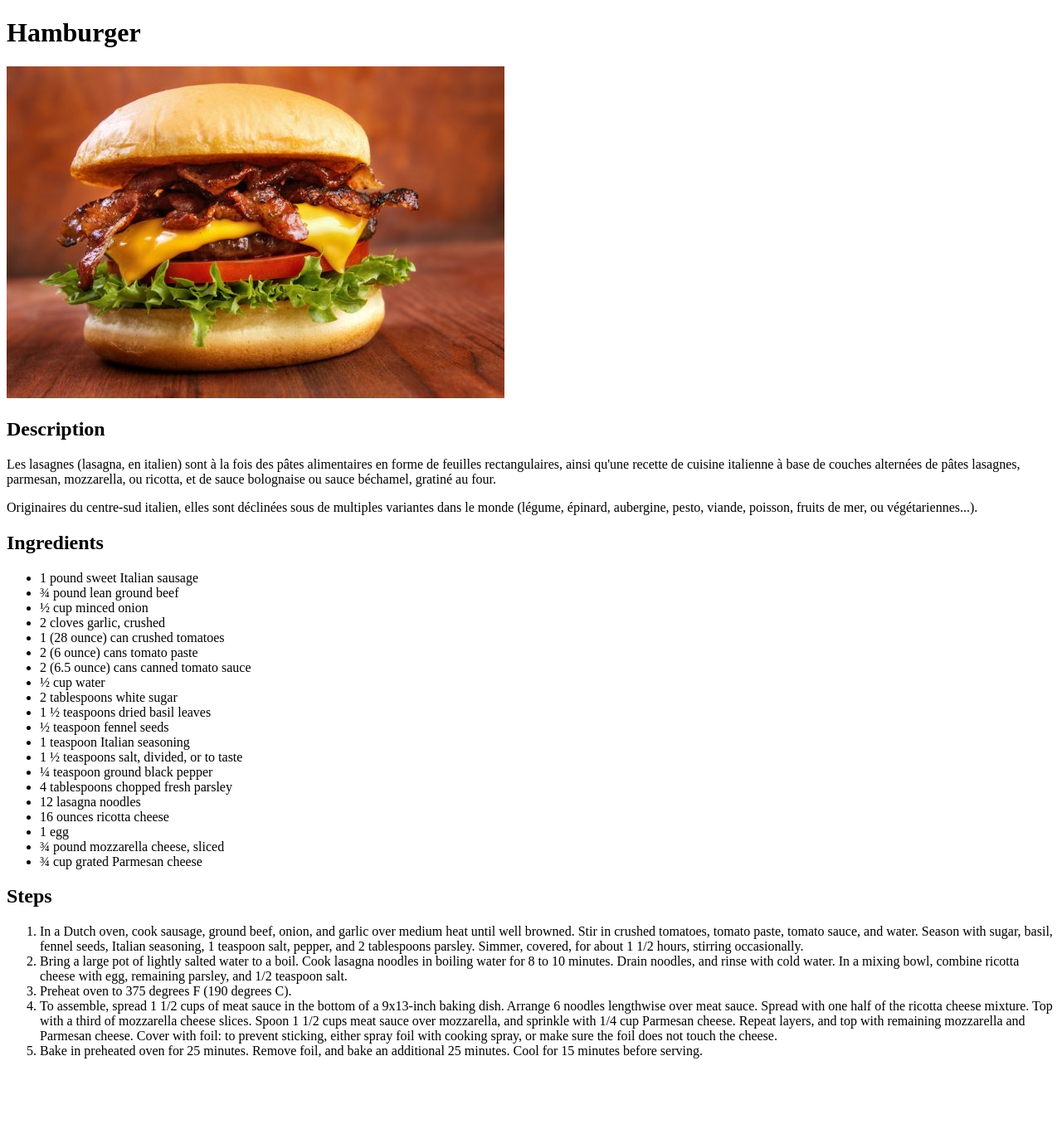
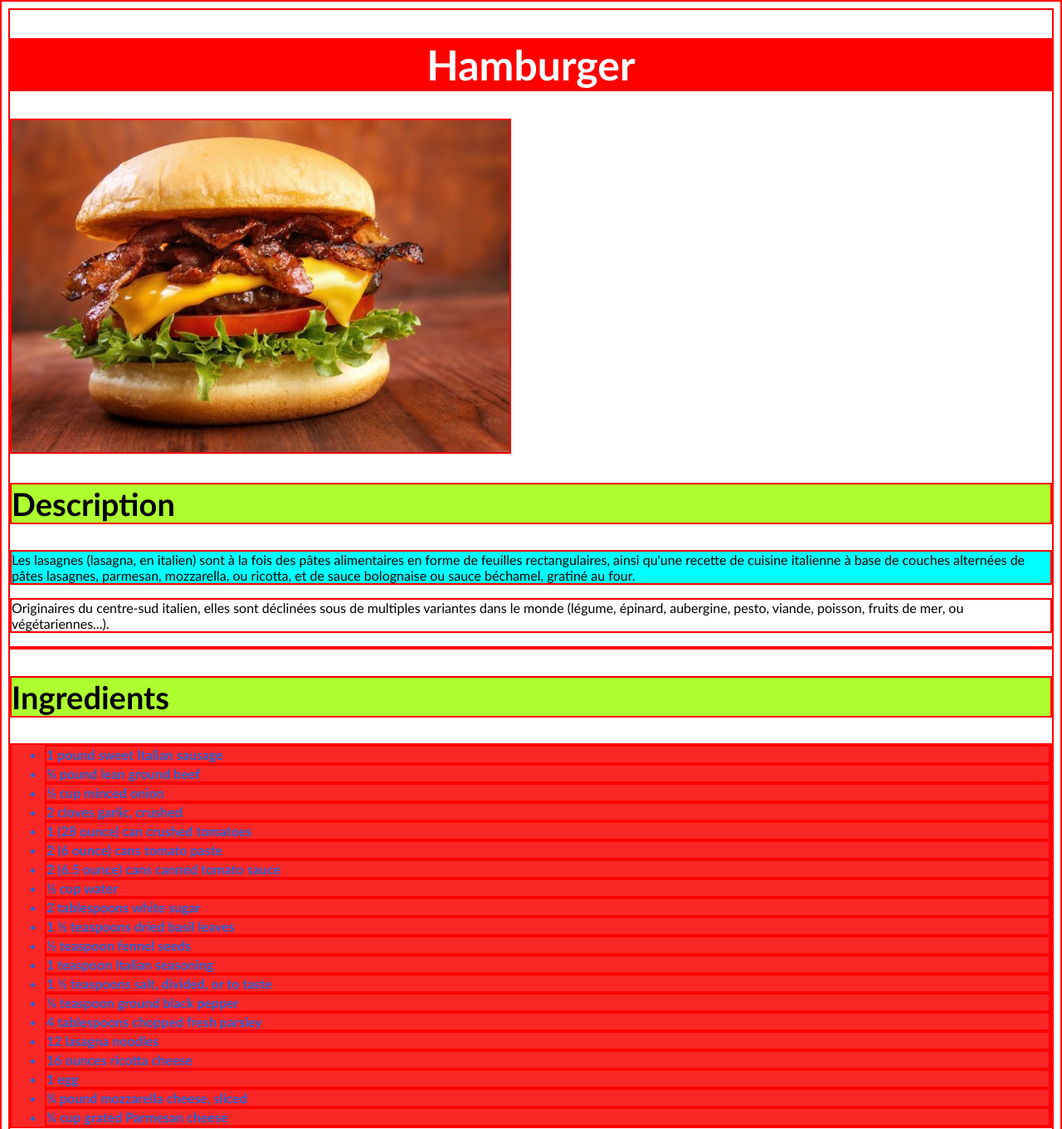
Before and after one commit to Achra-f/The-Odin-Project, a plain HTML site: page html-foundations/odin-recipes/recipes/hamburger.html in a window 1280 px wide. Shown: the top 1361 px of the page at 83% size. Before the commit the page ends 1292 px from the top, so only its background shows below. Drawn offline with Linux system fonts and the light colour scheme.

Commit message:
Finish CSS Foundations

```diff
--- a/css-foundations/margin-and-padding/02-margin-and-padding-2/style.css
+++ b/css-foundations/margin-and-padding/02-margin-and-padding-2/style.css
@@ -7,21 +7,33 @@ body {
   width: 400px;
   background: #fff;
   margin: 16px auto;
+  padding: 8px;
 }
 
 .title {
   background: #e3f4ff;
+  margin-top: 0;
+  margin-bottom: 8px;
+  font-size: 16px;
+  padding: 8px;
 }
 
 .content {
   background: #e3f4ff;
+  margin-bottom: 8px;
+  padding: 16px 8px;
 }
 
 .button-container {
   background: #e3f4ff;
+  text-align: center;
+  padding: 8px;
 }
 
 button {
   background: white;
   border: 1px solid #eee;
+  display: block;
+  margin: 0 auto;
+  padding: 8px 24px;
 }
--- a/html-foundations/odin-recipes/recipes/hamburger.html
+++ b/html-foundations/odin-recipes/recipes/hamburger.html
@@ -5,14 +5,15 @@
     <meta charset="UTF-8">
     <meta http-equiv="X-UA-Compatible" content="IE=edge">
     <meta name="viewport" content="width=device-width, initial-scale=1.0">
+    <link rel="stylesheet" href="../style.css">
     <title>Hamburger</title>
 </head>
 
 <body>
-    <h1>Hamburger</h1>
+    <h1 class="title">Hamburger</h1>
     <img src="../images/hamburger.jpg" alt="hamburger">
-    <h2>Description</h2>
-    <p>
+    <h2 class="description">Description</h2>
+    <p class="p">
         Les lasagnes (lasagna, en italien) sont à la fois des pâtes alimentaires en forme de feuilles rectangulaires,
         ainsi qu'une recette de cuisine italienne à base de couches alternées de pâtes lasagnes,
         parmesan, mozzarella, ou ricotta, et de sauce bolognaise ou sauce béchamel, gratiné au four.
@@ -25,8 +26,8 @@
     </p>
     </p>
 
-    <h2>Ingredients</h2>
-    <ul>
+    <h2 class="description">Ingredients</h2>
+    <ul class="steps">
         <li>1 pound sweet Italian sausage</li>
         <li>¾ pound lean ground beef</li>
         <li>½ cup minced onion</li>
@@ -49,8 +50,8 @@
         <li>¾ cup grated Parmesan cheese</li>
     </ul>
 
-    <h2>Steps</h2>
-    <ol>
+    <h2 class="description">Steps</h2>
+    <ol class="steps">
         <li>
             In a Dutch oven, cook sausage, ground beef, onion, and garlic over medium heat until well browned.
             Stir in crushed tomatoes, tomato paste, tomato sauce, and water. Season with sugar, basil, fennel seeds, Italian seasoning, 1 teaspoon salt, pepper, and 2 tablespoons parsley.
--- a/html-foundations/odin-recipes/style.css
+++ b/html-foundations/odin-recipes/style.css
@@ -1,5 +1,7 @@
 * {
     font-family: 'Gill Sans', 'Gill Sans MT', Calibri, 'Trebuchet MS', sans-serif;
+    border: 2px solid red;
+
 }
 
 .title {
```
Also changed, not shown: css-foundations/margin-and-padding/01-margin-and-padding-1/style.css (+5 -5 lines), html-foundations/odin-recipes/index.html (+6 -5 lines), html-foundations/odin-recipes/recipes/pizza.html (+1 -0 lines).
